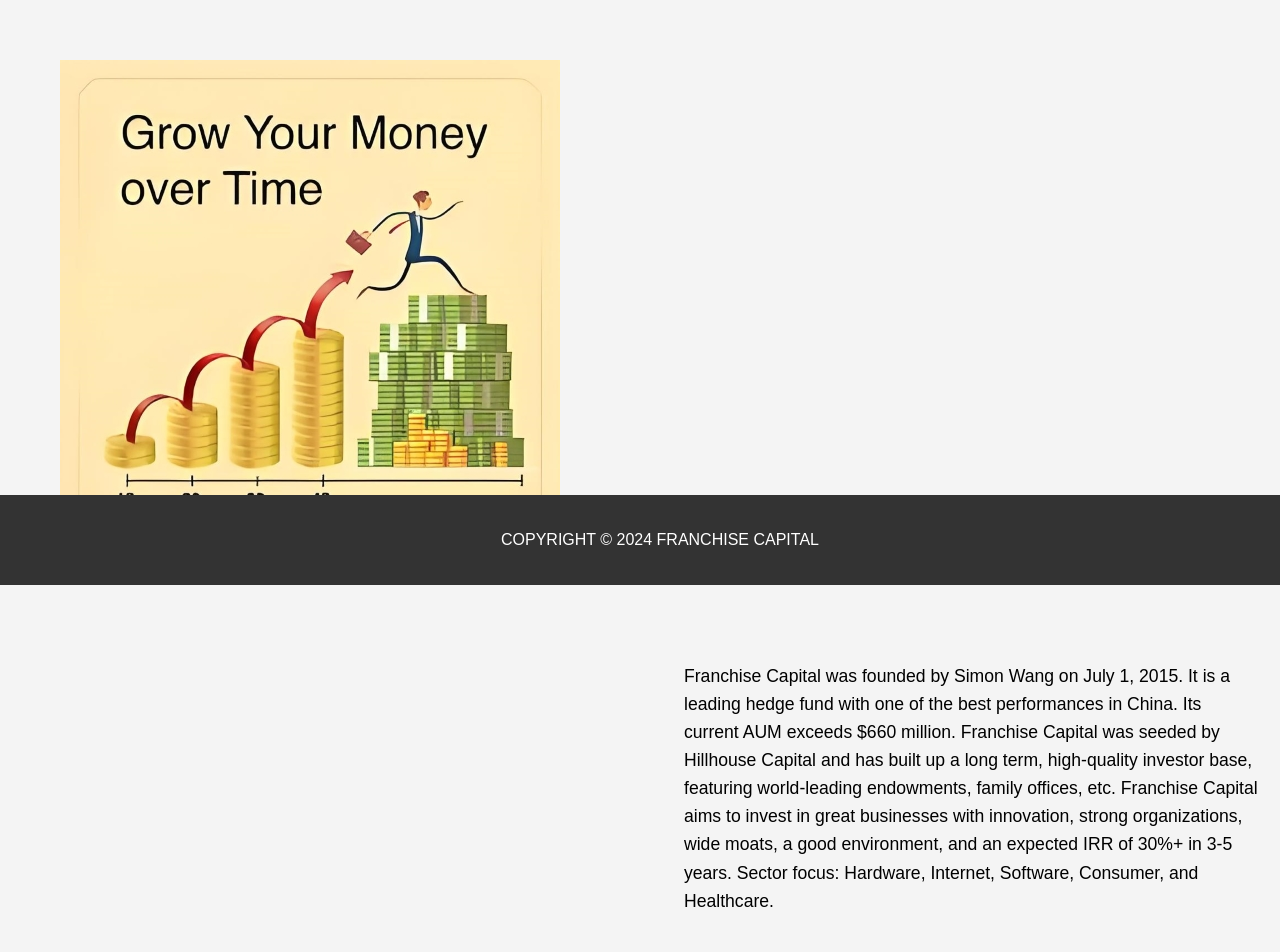
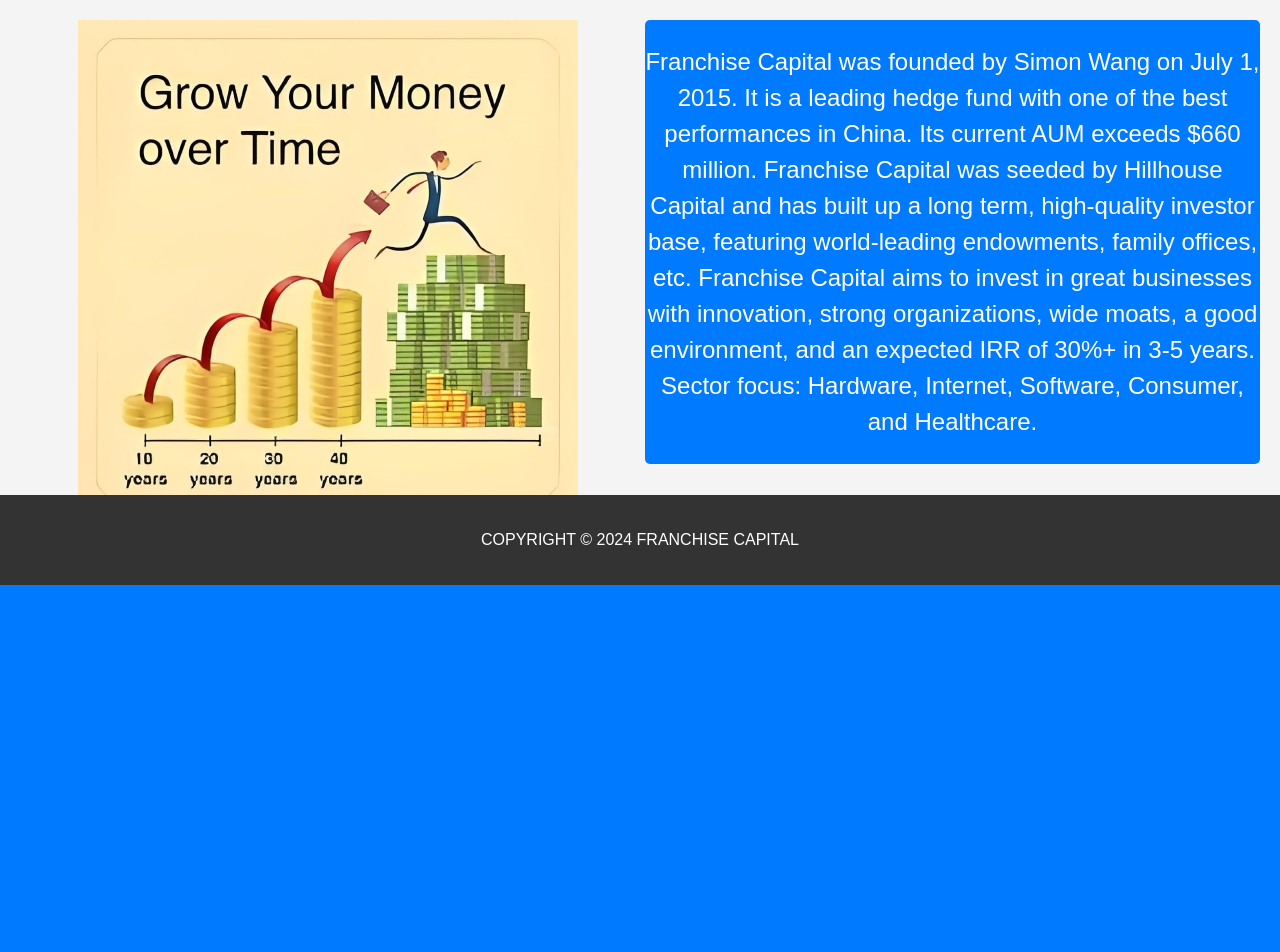
Before and after one commit to 938hj/franchise.github.io, a Flask app: page / in a window 1280 px wide. Shown: the part 215-1167 px from the top of the page. After the commit the page ends 800 px from the top, so only its background shows below. Run offline with Flask 3, Linux system fonts and the light colour scheme.

Commit message:
Update index.html

```diff
--- a/FG/templates/index.html
+++ b/FG/templates/index.html
@@ -67,13 +67,27 @@
             font-size: 2.5em;
         }
 
-        /* 内容区域样式 */
-        .content-text {
+        .grid-container {
+            display: grid;
+            grid-template-columns: 1fr 1fr; /* 两列，宽度相同 */
+            gap: 10px; /* 列和行之间的间隙 */
             padding: 20px;
-            line-height: 1.6;
-            font-size: 1.1em;
-            float: right;
-            width: 45%;
+            justify-items: center;
+        }
+
+        .grid-item {
+            background-color: #007BFF;
+            color: white;
+            text-align: center;
+            border-radius: 5px;
+            font-size: 1.5em; /* 增大字体 */
+            line-height: 1.5; /* 增大行距 */
+
+        }
+
+        .grid-image {
+            border-radius: 5px;
+            max-height: 150px; /* 限制图片高度 */
         }
 
         /* 页脚样式 */
@@ -105,21 +119,21 @@
     <header id="main-header">
         <h1>Invest in innovations with Franchise</h1>
     </header>
-    <div style="
-        background color: #f1f1f1;
-        padding: 60px;
-        float: left;
-        width: 45%;"
+
+    <div class="grid-container">
+        <div class="grid-image"
         >
             <img src="{{ url_for('static', filename='images/growth.jpg') }}" alt="growth" class="growth-img">
         </div>
 
-    <div class="content-text">
+        <div class="grid-item"
+        >
             <p>Franchise Capital was founded by Simon Wang on July 1, 2015. It is a leading hedge fund with one of the best performances in China. Its current AUM exceeds $660 million. Franchise Capital was seeded by Hillhouse Capital and has built up a long term, high-quality investor base, featuring world-leading endowments, family offices, etc. Franchise Capital aims to invest in great businesses with innovation, strong organizations, wide moats, a good environment, and an expected IRR of 30%+ in 3-5 years. Sector focus: Hardware, Internet, Software, Consumer, and Healthcare.</p>
         </div>
 
         <footer>
             <p>COPYRIGHT © 2024 FRANCHISE CAPITAL</p>
         </footer>
+    </div>
 </body>
 </html>
```
Lines whose indentation alone changed are shown as unchanged.
